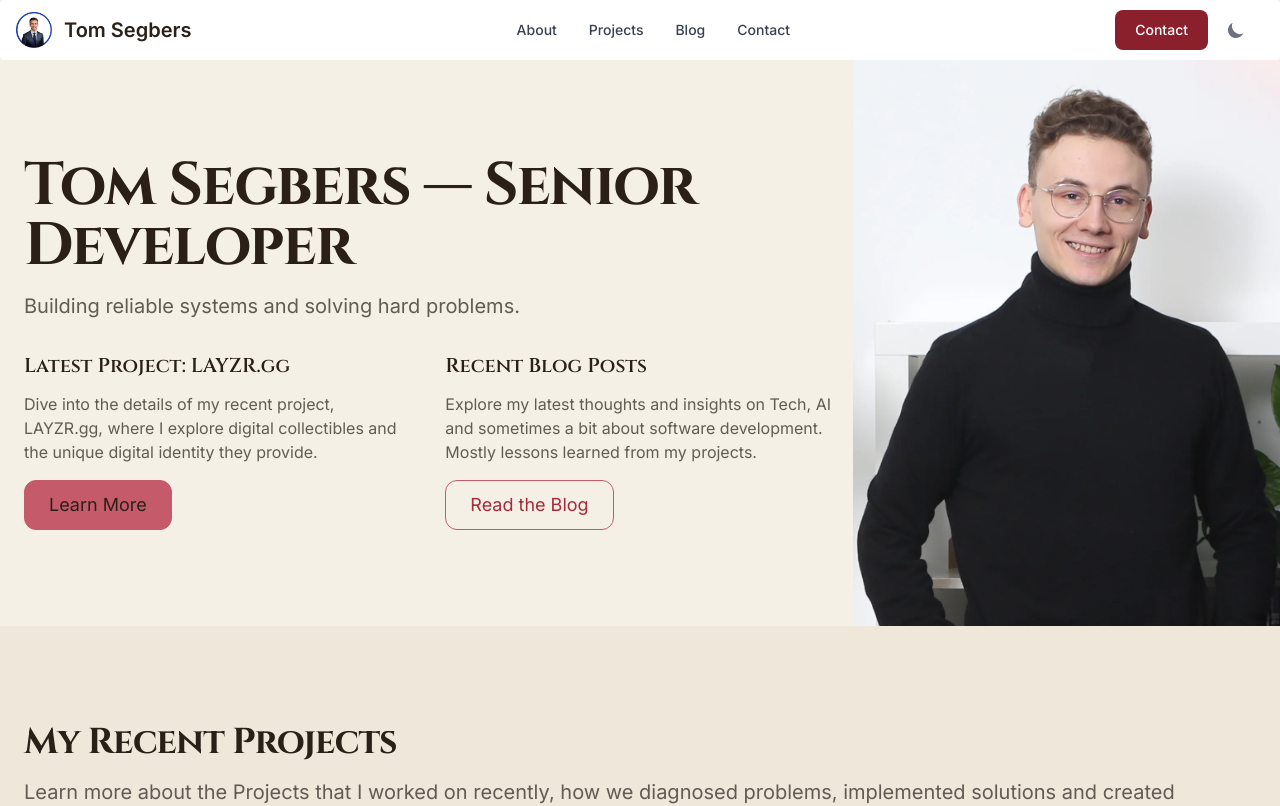
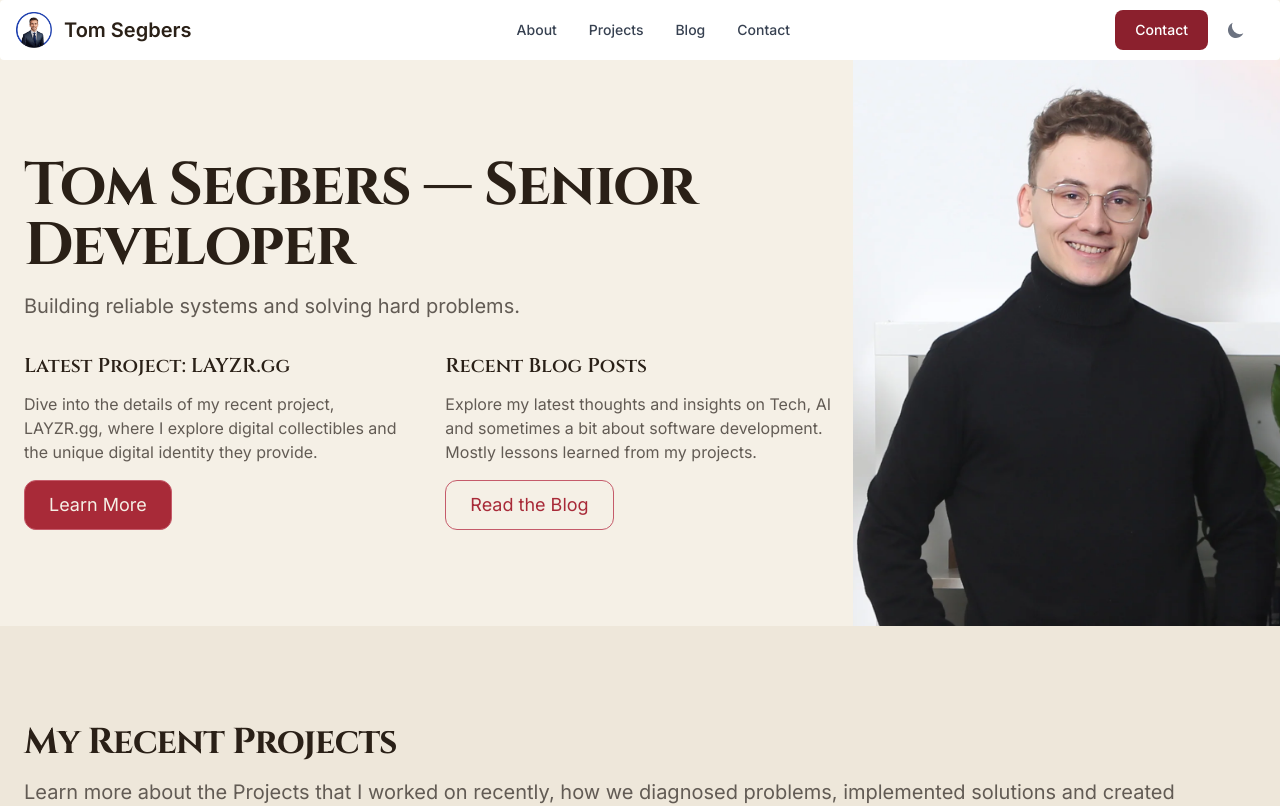
Before and after one commit to TomSeestern/TomSeestern.github.io, a Next.js app: page / in a window 1280 px wide. Shown: the top 806 px of the page. Built offline with nearby package versions, Linux system fonts and the light colour scheme.

Commit message:
fix: repair semantic button contrast
Ultraworked with [Sisyphus](https://github.com/code-yeongyu/oh-my-openagent)

Co-authored-by: Sisyphus <clio-agent@sisyphuslabs.ai>

```diff
--- a/components/Button/Button.tsx
+++ b/components/Button/Button.tsx
@@ -21,11 +21,11 @@ const button = cva(
   {
     variants: {
       intent: {
-        primary: ["bg-accent-light", "text-foreground", "hover:enabled:bg-accent-hover"],
+        primary: ["bg-accent", "text-surface", "hover:enabled:bg-accent-hover", "dark:text-foreground-dark"],
         secondary: [
           "bg-transparent",
           "text-accent",
-          "dark:text-accent-light",
+          "dark:text-accent-dark",
           "hover:enabled:bg-accent-light",
           "hover:enabled:text-foreground",
         ],
```
Also changed, not shown: 1 other file (tests, documents, lock files or other folders).
